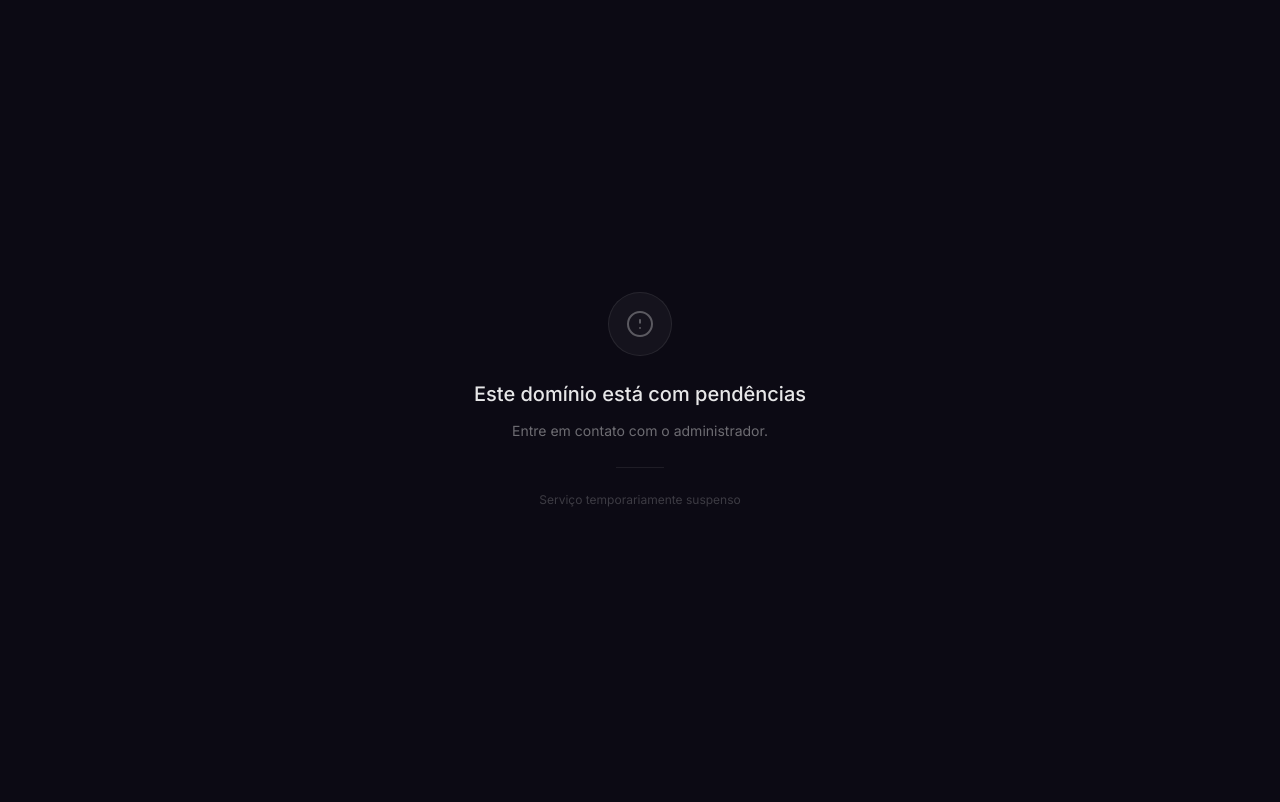
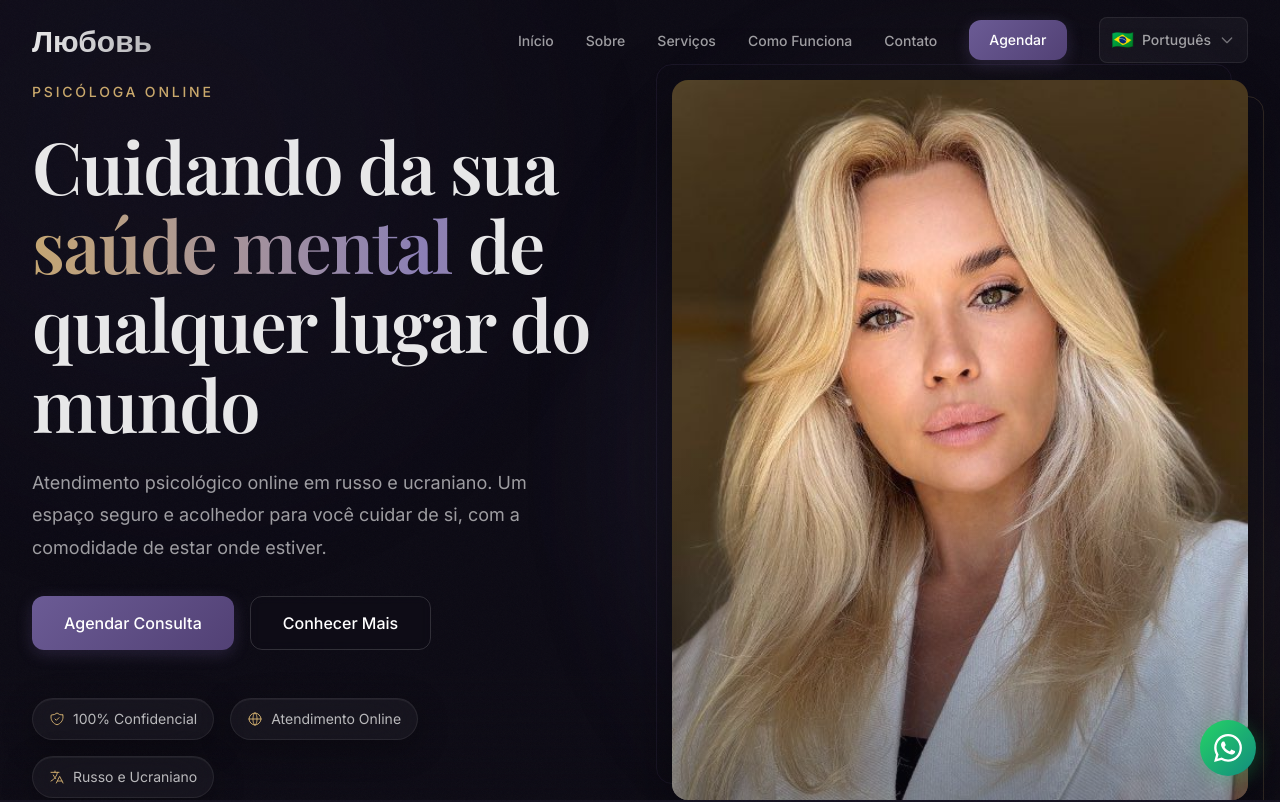
Before and after one commit to MariaEduardaaf/psciotest, a Next.js app: page / in a window 1280 px wide. Shown: the top 802 px of the page. Built offline with nearby package versions, Linux system fonts and the light colour scheme.

Commit message:
Revert "Suspende site: tela de pendências até regularização do pagamento"
This reverts commit 91108ee51b3b6e470ad6d043b6cc1cd836fc318d.

```diff
--- a/src/app/layout.tsx
+++ b/src/app/layout.tsx
@@ -1,16 +1,44 @@
 import type { Metadata } from "next";
-import { Inter } from "next/font/google";
+import { Inter, Playfair_Display } from "next/font/google";
 import "./globals.css";
+import Header from "@/components/layout/Header";
+import Footer from "@/components/layout/Footer";
+import WhatsAppButton from "@/components/ui/WhatsAppButton";
+import { LanguageProvider } from "@/contexts/LanguageContext";
 
 const inter = Inter({
-  subsets: ["latin"],
+  subsets: ["latin", "cyrillic"],
   variable: "--font-inter",
   display: "swap",
 });
 
+const playfair = Playfair_Display({
+  subsets: ["latin", "cyrillic"],
+  weight: ["400", "500", "600", "700"],
+  variable: "--font-playfair",
+  display: "swap",
+});
+
 export const metadata: Metadata = {
-  title: "Site Temporariamente Indisponível",
-  description: "Este domínio está com pendências.",
+  title: "Love | Psicóloga Online",
+  description:
+    "Psicóloga especializada em atendimento online em russo e ucraniano. Terapia individual e de casal com atendimento personalizado de qualquer lugar do mundo.",
+  keywords: [
+    "psicóloga online",
+    "terapia online",
+    "psicólogo russo",
+    "psicólogo ucraniano",
+    "terapia em russo",
+    "психолог онлайн",
+  ],
+  authors: [{ name: "Love" }],
+  openGraph: {
+    title: "Love | Psicóloga Online",
+    description:
+      "Psicóloga especializada em atendimento online em russo e ucraniano.",
+    type: "website",
+    locale: "pt_BR",
+  },
 };
 
 export default function RootLayout({
@@ -19,9 +47,14 @@ export default function RootLayout({
   children: React.ReactNode;
 }) {
   return (
-    <html lang="pt-BR" className={inter.variable}>
-      <body className="min-h-screen bg-[#0a0a0a]">
-        {children}
+    <html lang="pt-BR" className={`${inter.variable} ${playfair.variable}`}>
+      <body className="min-h-screen flex flex-col bg-dark">
+        <LanguageProvider>
+          <Header />
+          <main className="flex-grow pt-20">{children}</main>
+          <Footer />
+          <WhatsAppButton />
+        </LanguageProvider>
       </body>
     </html>
   );
--- a/src/app/page.tsx
+++ b/src/app/page.tsx
@@ -1,42 +1,19 @@
+import Hero from "@/components/sections/Hero";
+import Services from "@/components/sections/Services";
+import About from "@/components/sections/About";
+import WhyOnline from "@/components/sections/WhyOnline";
+import Testimonials from "@/components/sections/Testimonials";
+import CTA from "@/components/sections/CTA";
+
 export default function Home() {
   return (
-    <div className="min-h-screen flex items-center justify-center px-6">
-      <div className="max-w-md w-full text-center space-y-6">
-        {/* Icon */}
-        <div className="mx-auto w-16 h-16 rounded-full bg-white/[0.04] border border-white/[0.08] flex items-center justify-center">
-          <svg
-            className="w-8 h-8 text-white/30"
-            fill="none"
-            stroke="currentColor"
-            viewBox="0 0 24 24"
-          >
-            <path
-              strokeLinecap="round"
-              strokeLinejoin="round"
-              strokeWidth={1.5}
-              d="M12 9v2m0 4h.01M21 12a9 9 0 11-18 0 9 9 0 0118 0z"
-            />
-          </svg>
-        </div>
-
-        {/* Message */}
-        <div className="space-y-3">
-          <h1 className="text-white/90 text-xl font-medium">
-            Este domínio está com pendências
-          </h1>
-          <p className="text-white/40 text-sm leading-relaxed">
-            Entre em contato com o administrador.
-          </p>
-        </div>
-
-        {/* Divider */}
-        <div className="w-12 h-px bg-white/[0.08] mx-auto" />
-
-        {/* Footer */}
-        <p className="text-white/20 text-xs">
-          Serviço temporariamente suspenso
-        </p>
-      </div>
-    </div>
+    <>
+      <Hero />
+      <Services />
+      <About />
+      <WhyOnline />
+      <Testimonials />
+      <CTA />
+    </>
   );
 }
```
